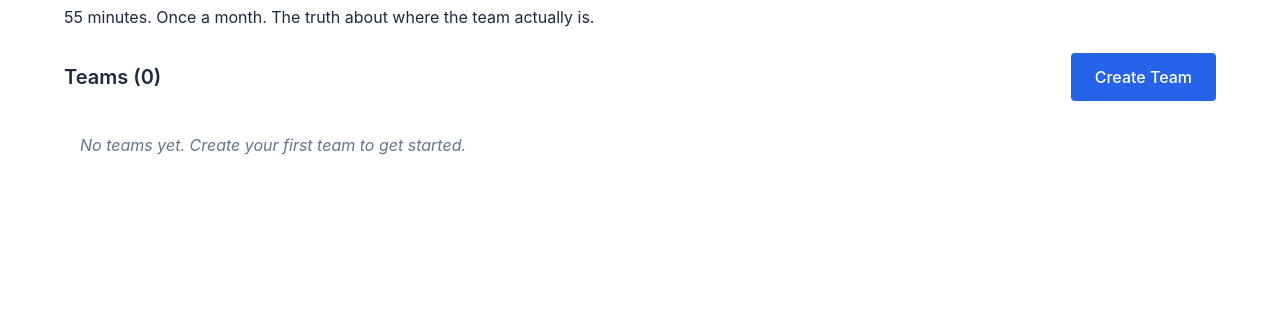
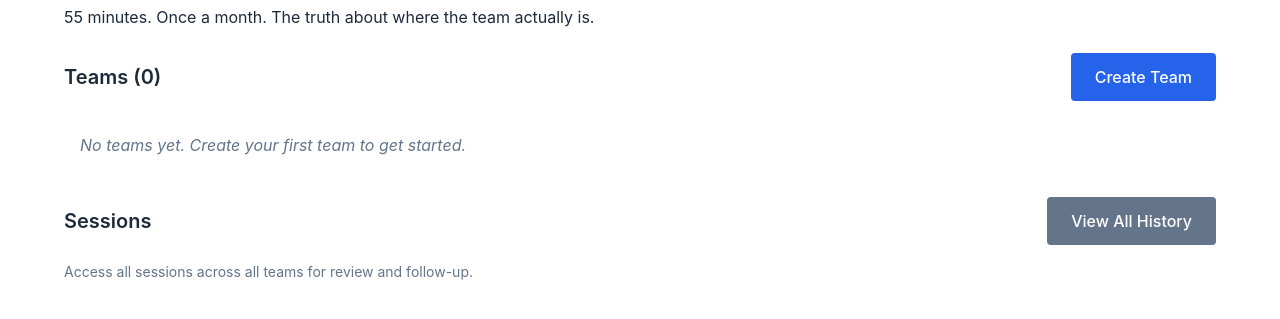
Before and after one commit to connecteddale/55meet.com, a FastAPI app: template app/templates/admin/dashboard.html in a window 1280 px wide. Shown: the part 136-455 px from the top of the page. Run offline with FastAPI, Linux system fonts and the light colour scheme; the template is opened without the code that fills it, so the values that code supplies are empty.

Commit message:
feat(16-02): add history link to dashboard
- Add Sessions section with View All History button
- Link points to /admin/sessions/history
- Add section-description CSS class for descriptive text

```diff
--- a/app/static/css/main.css
+++ b/app/static/css/main.css
@@ -309,6 +309,11 @@ button, a, [role="button"] {
   margin: 0;
 }
 
+.section-description {
+  color: var(--color-text-muted);
+  font-size: var(--font-size-sm);
+}
+
 .team-grid {
   display: grid;
   grid-template-columns: repeat(auto-fill, minmax(280px, 1fr));
--- a/app/templates/admin/dashboard.html
+++ b/app/templates/admin/dashboard.html
@@ -36,5 +36,13 @@
         <p class="empty-state">No teams yet. Create your first team to get started.</p>
         {% endif %}
     </div>
+
+    <div class="dashboard-section">
+        <div class="section-header">
+            <h3>Sessions</h3>
+            <a href="/admin/sessions/history" class="btn btn-secondary">View All History</a>
+        </div>
+        <p class="section-description">Access all sessions across all teams for review and follow-up.</p>
+    </div>
 </div>
 {% endblock %}
```
